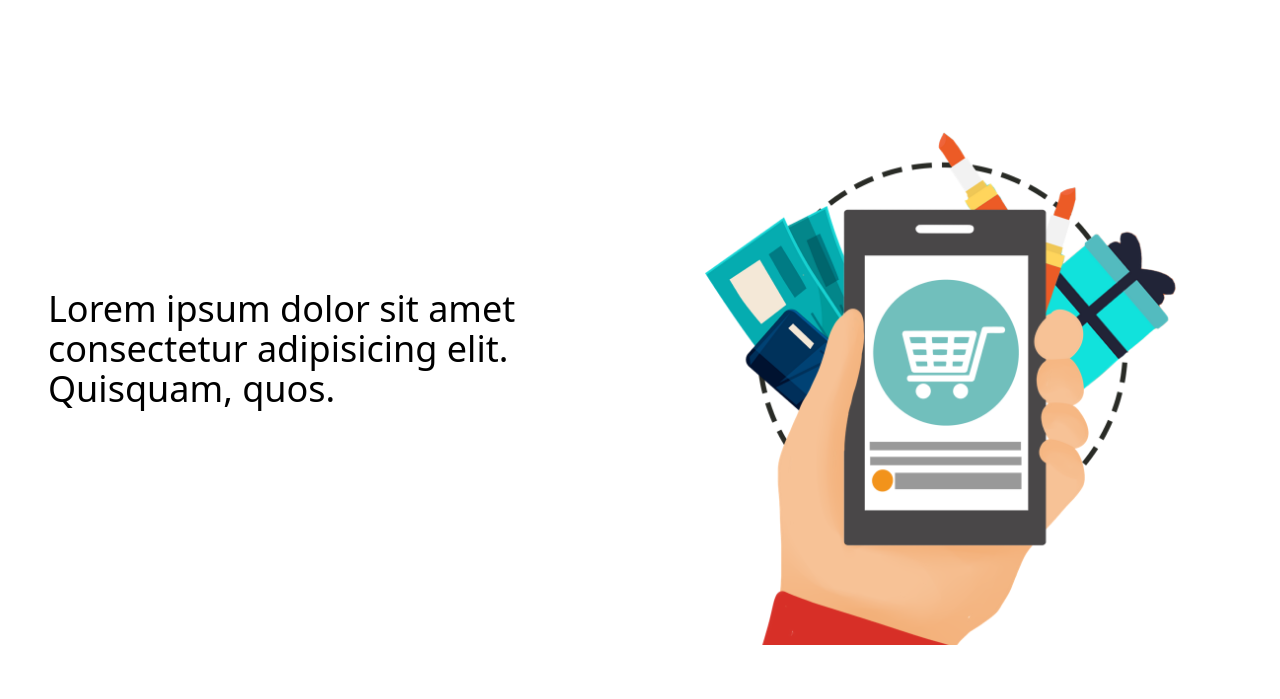
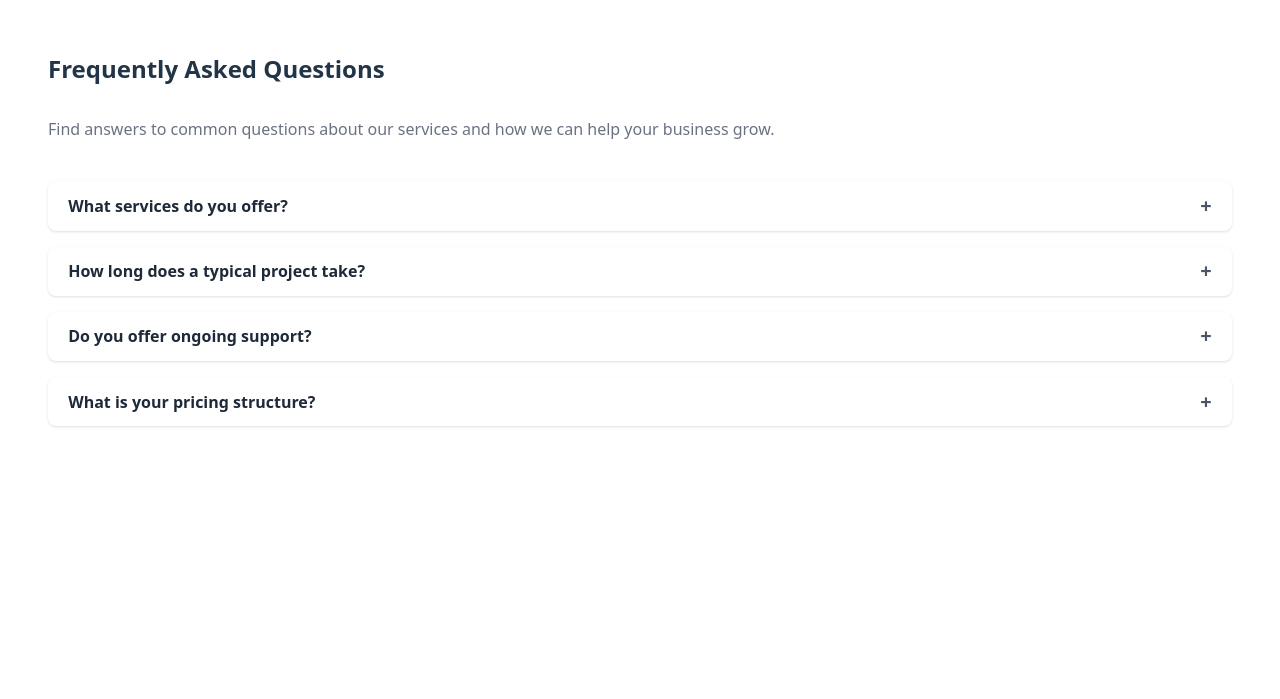
Before and after one commit to devfromnyc/shopify-business-website, a React (Vite) app: page / in a window 1280 px wide. Shown: the part 3461-4160 px from the top of the page. Built offline with nearby package versions, Linux system fonts and the light colour scheme.

Commit message:
Add new images

```diff
--- a/src/pages/Home.jsx
+++ b/src/pages/Home.jsx
@@ -29,11 +29,6 @@ export const Home = () => {
       />
       <TabbedContent />
       <ServicesPills direction="column" />
-      <ImageWithText
-        image={shopping2}
-        text="Lorem ipsum dolor sit amet consectetur adipisicing elit. Quisquam, quos."
-        alignContent="left"
-      />
       <Faq
         questions={faqData}
         layout="column"
```
Also changed, not shown: src/assets/shopping-bold.png (added), 1 other file (tests, documents, lock files or other folders).
